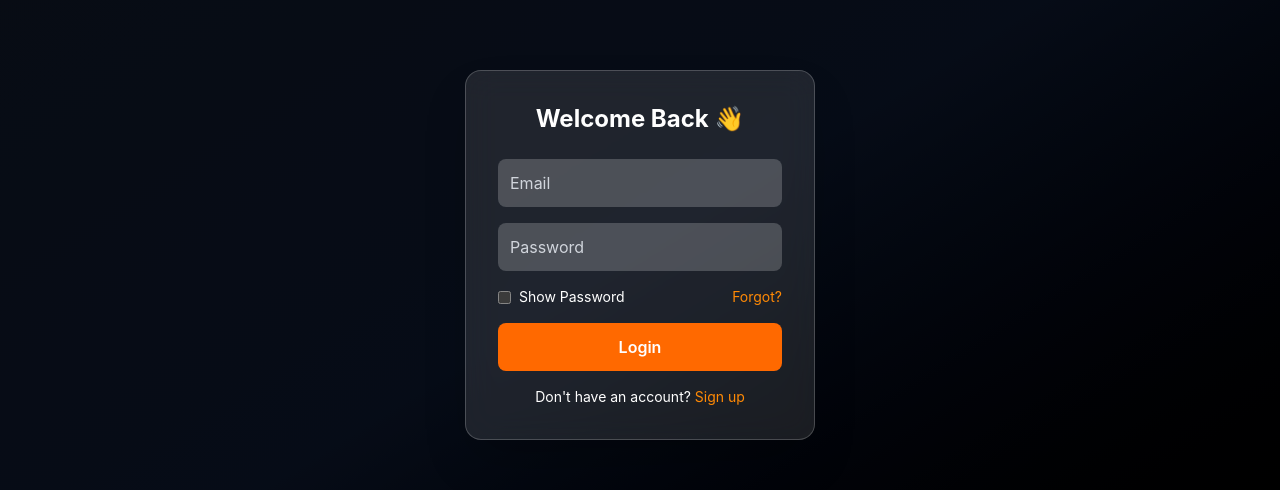
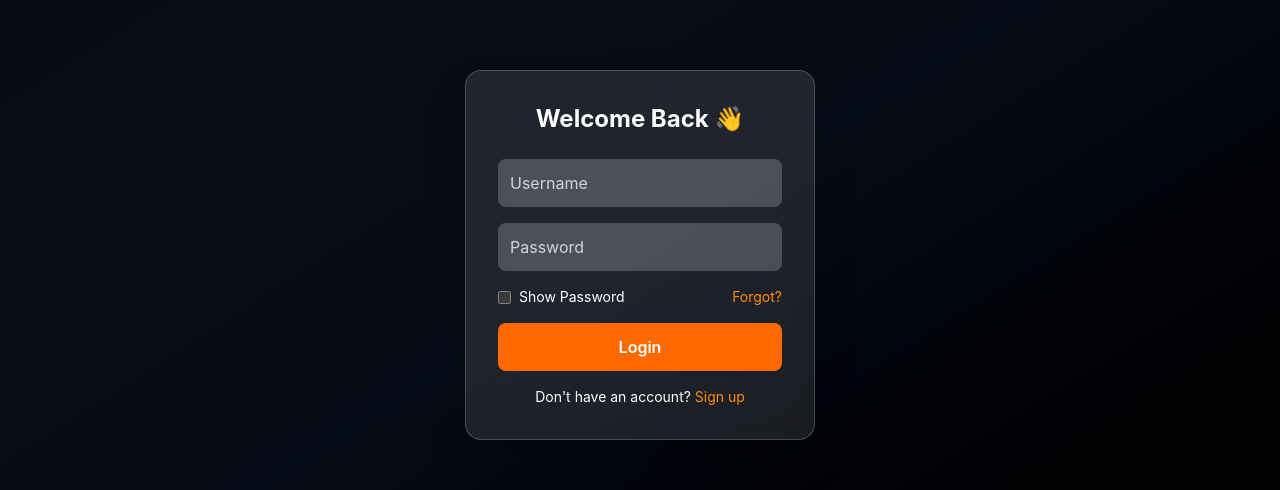
Before and after one commit to thepekka007/SPORTZY_LIVE, a React (Vite) app in the folder frontend/: page /login in a window 1280 px wide. Shown: the part 145-635 px from the top of the page. Built offline with nearby package versions, Linux system fonts and the light colour scheme.

Commit message:
added db connection

```diff
--- a/frontend/src/pages/Signup.jsx
+++ b/frontend/src/pages/Signup.jsx
@@ -2,7 +2,12 @@ import React, { useState } from "react";
 import { useNavigate, Link } from "react-router-dom";
 import { motion } from "framer-motion";
 function Signup() {
+  const BASE = import.meta.env.VITE_DJANGO_BASE_URL;
+  const [form, setForm] = useState({ username: "", email: "", password: "", password2: "" });
+  const [msg, setMsg] = useState("");
   const navigate = useNavigate();
+
+  const handleChange = e => setForm({...form, [e.target.name]: e.target.value});
 
   const [formData, setFormData] = useState({
     name: "",
@@ -11,22 +16,32 @@ function Signup() {
     confirmPassword: "",
   });
 
-  const handleChange = (e) => {
-    setFormData({ ...formData, [e.target.name]: e.target.value });
-  };
 
-  const handleSubmit = (e) => {
+const handleSubmit = async e => {
     e.preventDefault();
-
     if (formData.password !== formData.confirmPassword) {
       alert("Passwords do not match");
       return;
     }
-
-    alert("Signup Successful!");
-    navigate("/login");
+    setMsg("");
+    try {
+      const res = await fetch(`${BASE}/api/register/`, {
+        method: "POST",
+        headers: {"Content-Type":"application/json"},
+        body: JSON.stringify(form)
+      });
+      const data = await res.json();
+      if(res.ok) {
+        setMsg("Account created. Redirecting to login...");
+        setTimeout(()=>nav("/login"), 1200);
+      } else {
+        setMsg(data.username || data.password || JSON.stringify(data));
+      }
+    } catch(err) {
+      console.error(err);
+      setMsg("Signup failed");
+    }
   };
-
   return (
     <div
       className="min-h-screen flex items-center justify-center
@@ -53,11 +68,12 @@ function Signup() {
 
           <input
             type="text"
-            name="name"
+             name="username"
             placeholder="Full Name"
             className="w-full p-3 border rounded-lg
             bg-white dark:bg-gray-700 text-black dark:text-white"
             onChange={handleChange}
+            value={form.username}
             required
           />
 
@@ -68,6 +84,7 @@ function Signup() {
             className="w-full p-3 border rounded-lg
             bg-white dark:bg-gray-700 text-black dark:text-white"
             onChange={handleChange}
+            value={form.email}
             required
           />
 
@@ -78,16 +95,18 @@ function Signup() {
             className="w-full p-3 border rounded-lg
             bg-white dark:bg-gray-700 text-black dark:text-white"
             onChange={handleChange}
+            value={form.password}
             required
           />
 
           <input
             type="password"
-            name="confirmPassword"
+            name="password2"
             placeholder="Confirm Password"
             className="w-full p-3 border rounded-lg
             bg-white dark:bg-gray-700 text-black dark:text-white"
             onChange={handleChange}
+            value={form.password2}
             required
           />
 
@@ -98,6 +117,7 @@ function Signup() {
             Sign Up
           </button>
         </form>
+        {msg && <p className="text-red-500 text-center mt-4">{msg}</p>}
 
         <p className="text-center mt-4">
           Already have an account?{" "}
--- a/frontend/src/pages/login.jsx
+++ b/frontend/src/pages/login.jsx
@@ -1,11 +1,50 @@
 import { motion } from "framer-motion";
 import { useState } from "react";
-import { Link } from "react-router-dom";
+import { Link, useNavigate } from "react-router-dom";
 
 
 const Login = () => {
+const BASE = import.meta.env.VITE_DJANGO_BASE_URL;
+
+  const [form, setForm] = useState({ username: "", password: "" });
+  const [msg, setMsg] = useState("");
   const [showPassword, setShowPassword] = useState(false);
 
+  const nav = useNavigate();
+
+  const handleChange = (e) =>
+    setForm({ ...form, [e.target.name]: e.target.value });
+
+  const saveTokens = (data) => {
+    localStorage.setItem("access", data.access);
+    localStorage.setItem("refresh", data.refresh);
+  };
+
+  const handleSubmit = async (e) => {
+    e.preventDefault();
+    setMsg("");
+
+    try {
+      const res = await fetch(`${BASE}/api/token/`, {
+        method: "POST",
+        headers: { "Content-Type": "application/json" },
+        body: JSON.stringify(form),
+      });
+
+      const data = await res.json();
+
+      if (res.ok) {
+        saveTokens(data);
+        setMsg("Login successful!");
+        setTimeout(() => nav("/"), 800);
+      } else {
+        setMsg(data.detail || "Invalid credentials");
+      }
+    } catch (err) {
+      console.error(err);
+      setMsg("Login failed");
+    }
+  };
   return (
     <div
       className="min-h-screen flex items-center justify-center
@@ -16,7 +55,7 @@ const Login = () => {
       <div className="absolute inset-0 dark:bg-black/50"></div>
 
 
-
+      <form onSubmit={handleSubmit}>
       {/* Login Card */}
       <motion.div
         initial={{ opacity: 0, y: 50, scale: 0.9 }}
@@ -36,8 +75,11 @@ const Login = () => {
         {/* Email */}
         <motion.input
           whileFocus={{ scale: 1.05 }}
-          type="email"
-          placeholder="Email"
+          type="text"
+          name="username"
+          placeholder="Username"
+          value={form.username}
+          onChange={handleChange}
           className="w-full p-3 mb-4 rounded-lg
           bg-gray-200 dark:bg-white/20
           text-black dark:text-white
@@ -48,6 +90,9 @@ const Login = () => {
         <motion.input
           whileFocus={{ scale: 1.05 }}
           type={showPassword ? "text" : "password"}
+          name="password"
+          value={form.password}
+          onChange={handleChange}
           placeholder="Password"
           className="w-full p-3 mb-4 rounded-lg
           bg-gray-200 dark:bg-white/20
@@ -72,12 +117,19 @@ const Login = () => {
 
         {/* Button */}
         <motion.button
+          type="submit"
           whileHover={{ scale: 1.05 }}
           whileTap={{ scale: 0.95 }}
           className="w-full py-3 rounded-lg bg-orange-500 hover:bg-orange-600 font-semibold text-white"
         >
           Login
         </motion.button>
+
+        {/* Message */}
+          {msg && (
+            <p className="text-center text-sm mt-3 text-red-500">{msg}</p>
+          )}
+
 
         {/* Signup Link */}
         <p className="text-center text-sm mt-4">
@@ -87,6 +139,7 @@ const Login = () => {
           </Link>
         </p>
       </motion.div>
+            </form>
     </div>
   );
 };
```
Also changed, not shown: 1 other file (tests, documents, lock files or other folders).
